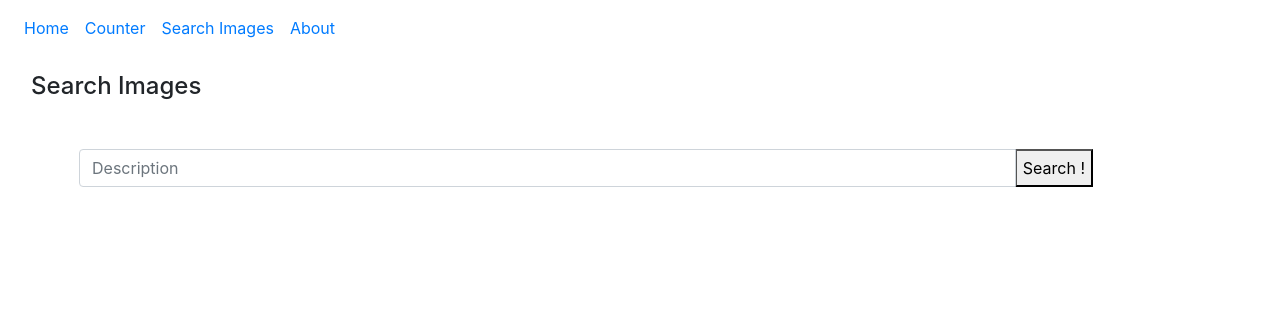
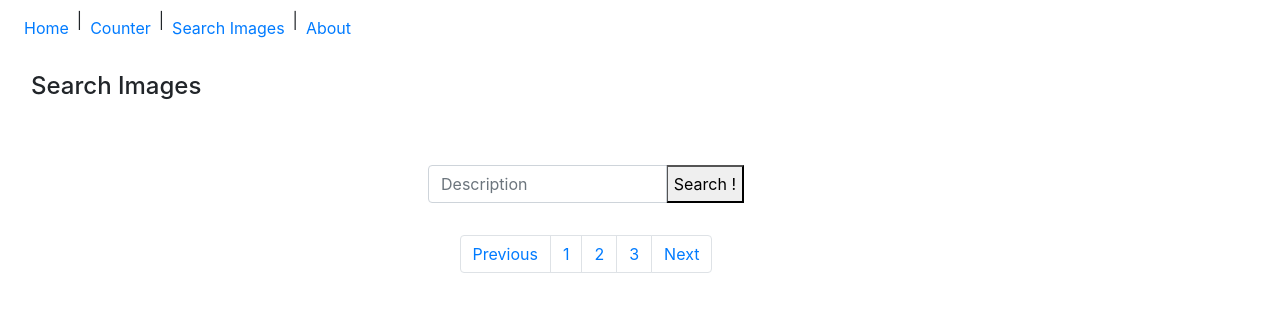
Before and after one commit to ImadSai/reactFirstProject, a React (Create React App) app: page /searchImages in a window 1280 px wide. Shown: the top 312 px of the page. Built offline with nearby package versions, Linux system fonts and the light colour scheme.

Commit message:
Ajout pagination template

```diff
--- a/src/Components/Header.js
+++ b/src/Components/Header.js
@@ -12,13 +12,19 @@ function Header() {
                     <Link to="/home" className="nav-link">Home</Link>
                 </li>
 
+                |
+
                 <li className="nav-item">
                     <Link to="/counter" className="nav-link">Counter</Link>
                 </li>
 
+                |
+
                 <li className="nav-item">
                     <Link to="/searchImages" className="nav-link">Search Images</Link>
                 </li>
+
+                |
 
                 <li className="nav-item">
                     <Link to="/about" className="nav-link">About</Link>
--- a/src/Components/SearchImages.js
+++ b/src/Components/SearchImages.js
@@ -8,7 +8,7 @@ class SearchImages extends Component {
         super();
         this.urlPics = "https://pixabay.com/api/?key=16278676-649c0d48e5ce6a59f81bcedff&image_type=photo&pretty=true";
         this.state = {
-            res : [],
+            res: [],
             listeImages: [],
             rechercheTarget: '',
         }
@@ -43,54 +43,74 @@ class SearchImages extends Component {
         }
     };
 
+    // Ouvrir une image dans un nouvel onglet
+    openImage = (url) => {
+        window.open(url);
+    };
+
     render() {
-
-        var divStyle = {height: 200};
 
         return (
             <div className="m-5">
 
                 {/* Bar de recherche  */}
+                <div className="row">
+                    <div className="col-md-4 p-3"></div>
+
+                    <div className="col-md-4 p-3">
                         <div className="input-group mb-3">
                             <input type="text" className="form-control"
                                 placeholder="Description"
                                 value={this.state.rechercheTarget} onChange={this.changeTarget}
-                    onKeyPress={this.keyPressed}/>
+                                onKeyPress={this.keyPressed} />
                             <div className="input-group-append">
                                 <button onClick={() => this.getImages()}> Search ! </button>
                             </div>
+                        </div>
+                    </div>
+
+                    <div className="col-md-4 p-3"></div>
                 </div>
 
                 {/* Resultat Recherche */}
                 <div className="row">
                     {
                         this.state.listeImages.map((actual) =>
-                            <div className="column w-25 p-3">
+                            <div className="col-lg-3 col-md-4 col-sm-4 p-3">
 
-                                <div className="card" style={divStyle}>
+                                <div className="card">
 
                                     <div className="card-header">
-                                        {actual.tags}
+                                        {actual.tags.split(",")[0]}
                                     </div>
 
-                                    <div className="card-body">
-                                        <img width={actual.previewWidth} src={actual.previewURL}/>
+                                    <div className="card-body" >
+                                        <img style={{ width: '100%', height: '100%' }} src={actual.webformatURL} />
+                                    </div>
+
+                                    <div className="card-footer d-flex justify-content-center">
+                                        <button onClick={() => this.openImage(actual.largeImageURL)}> Download </button>
                                     </div>
 
                                 </div>
-
                             </div>
                         )
                     }
-
                 </div>
 
-
-
+                {/* Pagination */}
+                <nav aria-label="Page navigation">
+                    <ul className="pagination justify-content-center">
+                        <li className="page-item"><a className="page-link" href="#">Previous</a></li>
+                        <li className="page-item"><a className="page-link" href="#">1</a></li>
+                        <li className="page-item"><a className="page-link" href="#">2</a></li>
+                        <li className="page-item"><a className="page-link" href="#">3</a></li>
+                        <li className="page-item"><a className="page-link" href="#">Next</a></li>
+                    </ul>
+                </nav>
             </div>
         );
     }
-
 }
 
 export default SearchImages;
```
Lines whose indentation alone changed are shown as unchanged.
